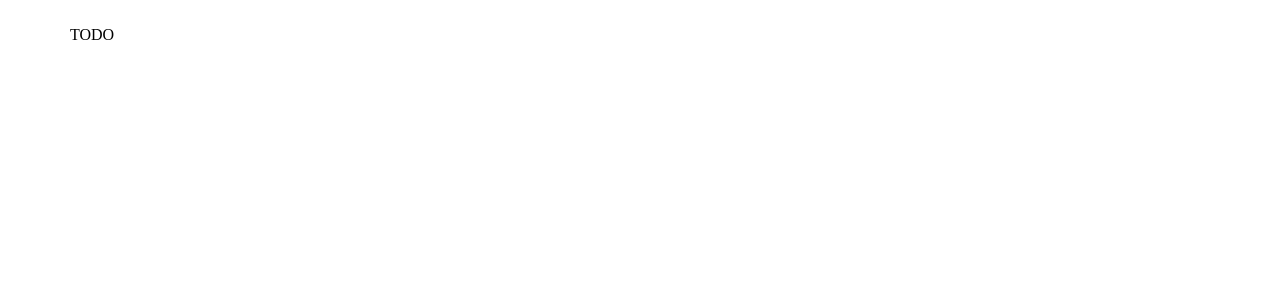
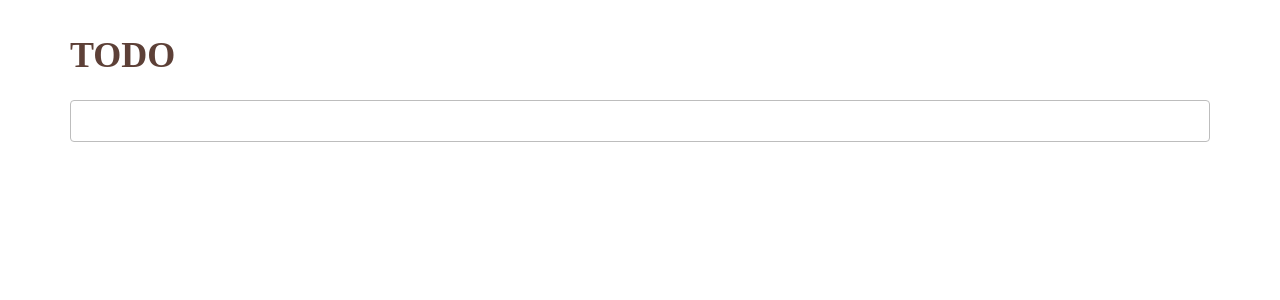
Before and after one commit to ozaki25/react-redux-storybook, a React (Create React App) app: page /todolist in a window 1280 px wide. Shown: the top 300 px of the page. Built offline with nearby package versions, Linux system fonts and the light colour scheme.

Commit message:
add textinput component

```diff
--- /dev/null
+++ b/src/components/atoms/TextInput/index.js
@@ -0,0 +1,13 @@
+import styled from 'styled-components';
+
+const TextInput = styled.input`
+  border: 1px solid #bdbdbd;
+  border-radius: 0.25rem;
+  box-sizing: border-box;
+  display: block;
+  font-size: 1.5rem;
+  padding: 0.375rem 0.75rem;
+  width: 100%;
+`;
+
+export default TextInput;
--- a/src/components/pages/TodoList/index.js
+++ b/src/components/pages/TodoList/index.js
@@ -1,9 +1,12 @@
 import React from 'react';
 import Container from 'src/components/utils/Container';
+import Title from 'src/components/atoms/Title';
+import TextInput from '../../atoms/TextInput/index';
 
 const TodoList = () => (
   <Container>
-    <p>TODO</p>
+    <Title>TODO</Title>
+    <TextInput />
   </Container>
 );
 
```
Also changed, not shown: 1 other file (tests, documents, lock files or other folders).
